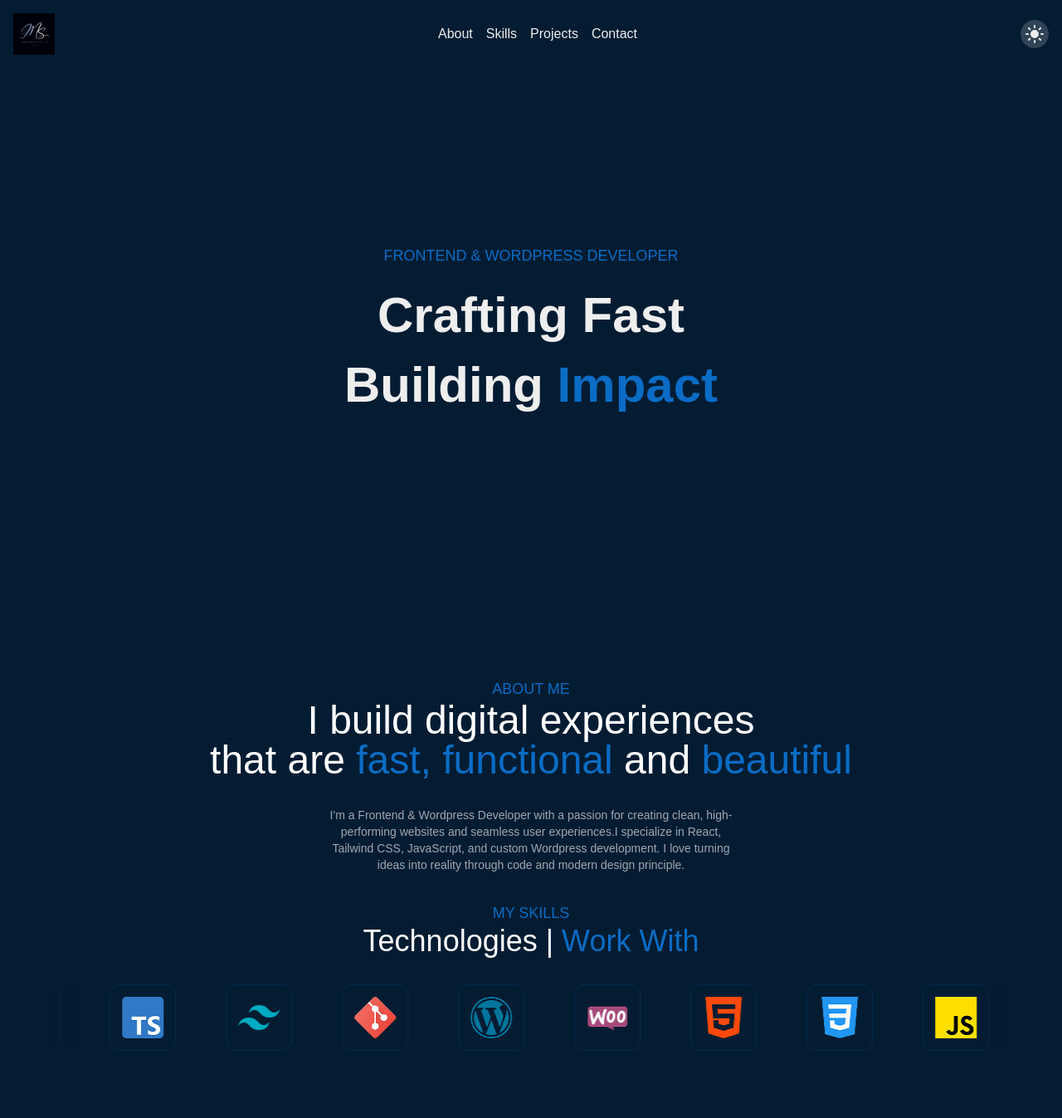
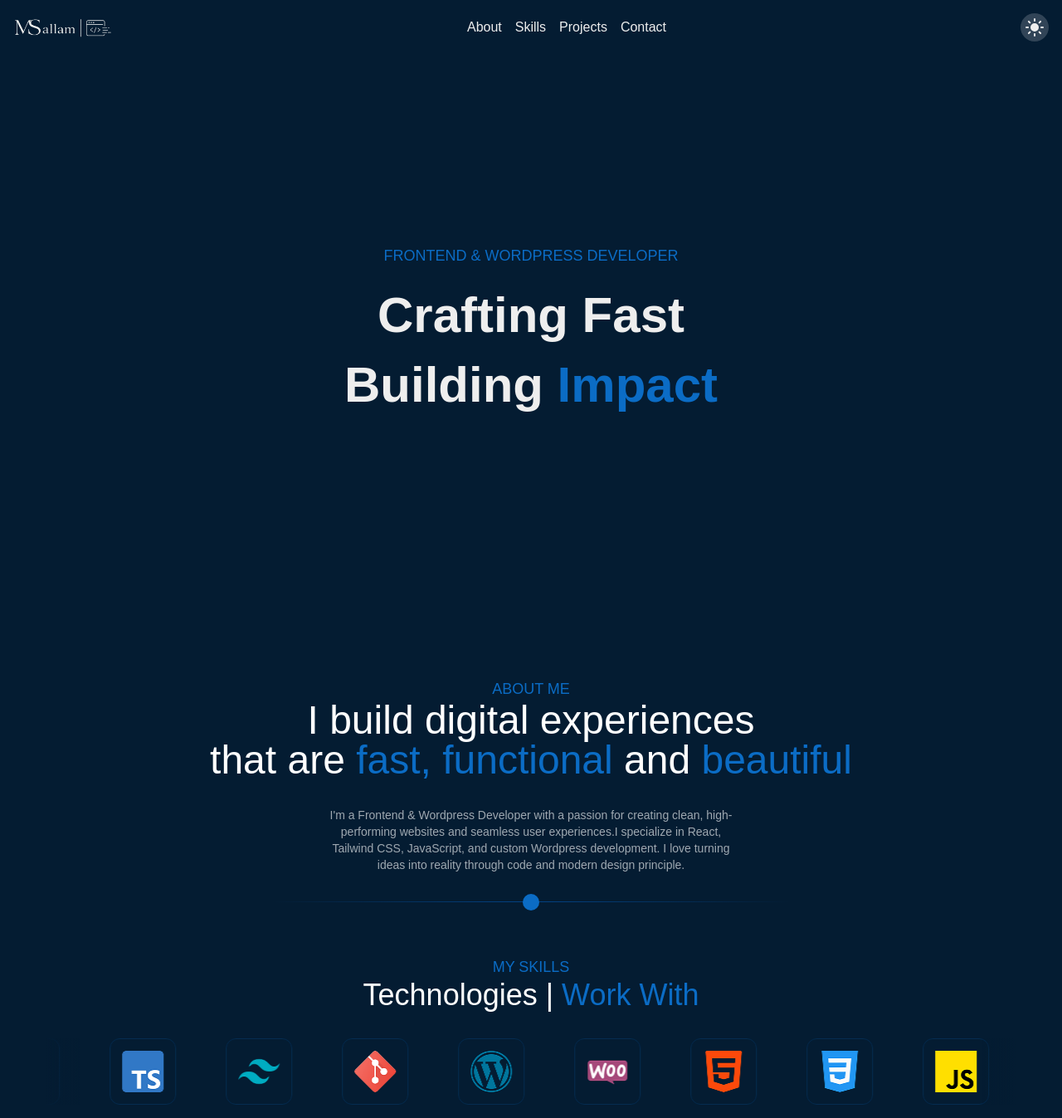
Before and after one commit to Mohamed-Sallam17/MohamedSallamPortfolio, a React (Vite) app: page / in a window 1280 px wide. Shown: the whole page at 83% size. Before the commit the page ends 1282 px from the top, so only its background shows below. Built offline with nearby package versions, Linux system fonts and the light colour scheme; a web font is replaced by a local one.

Commit message:
change logo

```diff
--- a/src/App.css
+++ b/src/App.css
@@ -39,8 +39,16 @@
     left: 0;
 }
 
-
-
+/* Dot Line Style */
+.dot-shape .line{
+    background: linear-gradient(45deg, transparent, transparent, #007aff69, transparent, transparent);
+}
+.dot{
+    position: absolute;
+    left: 50%;
+    top: 50%;
+    transform: translate(-50%,-50%);
+}
 
 
 
--- a/src/components/About.jsx
+++ b/src/components/About.jsx
@@ -73,12 +73,16 @@ function About() {
                         I love turning ideas into reality through code and modern design principle.
                     </span>
                 </div>
+                <div className="dot-shape w-full text-center flex justify-center items-center my-8 relative">
+                    <span className='line w-full h-px inline-block'></span>
+                    <span className='dot inline-block w-[20px] h-[20px] rounded-[50%] bg-[var(--second-color)]'></span>
+                </div>
                 <div className="skills text-center w-full mt-8">
                     <span className="uppercase text-sm lg:text-lg text-(--second-color) mb-4">my skills</span>
                     <h4 className='text-white text-xl md:text-2xl lg:text-4xl mb-8'> Technologies | <span className="text-(--second-color)" > Work With </span></h4>
                     <div className="skills-icons">
                         <div className="marquee overflow-x-hidden relative">
-                            <div className="marquee-track flex w-max gap-4 md:gap-15">
+                            <div className="marquee-track flex w-max gap-4 md:gap-8 lg:gap-15">
                                 {
                                 [...skillsIcons,...skillsIcons,...skillsIcons,...skillsIcons,...skillsIcons,...skillsIcons].map((icon,index)=>(
                                     <div className="marquee-item p-2 rounded-xl border-1 border-[#052c50] border-solid w-[50px] h-[50px] md:w-[80px] md:h-[80px] flex justify-center items-center" key={index}>
--- a/src/components/Header.jsx
+++ b/src/components/Header.jsx
@@ -23,7 +23,7 @@ function Header() {
         <div className="flex items-center justify-between">
           <div className="navbar-logo">
             <Link to="/">
-              <img src={logoImg} alt="Logo" width="50" height="50" />
+              <img src={logoImg} alt="Logo" width="120" height="100" />
             </Link>
           </div>
           <div className="navbar-links hidden lg:flex">
```
Also changed, not shown: src/assets/logo.png, src/index.css (line endings or trailing spaces).
